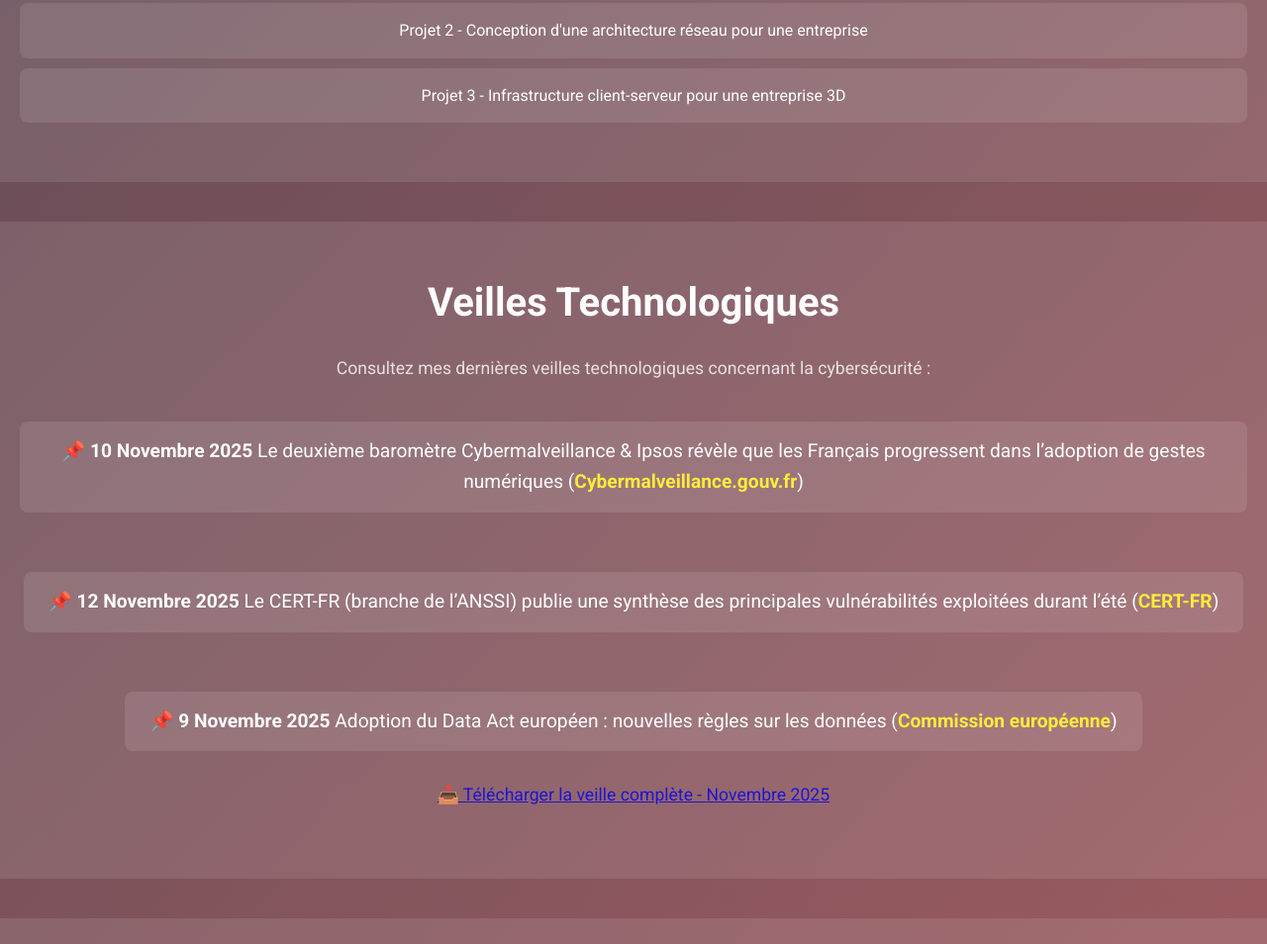
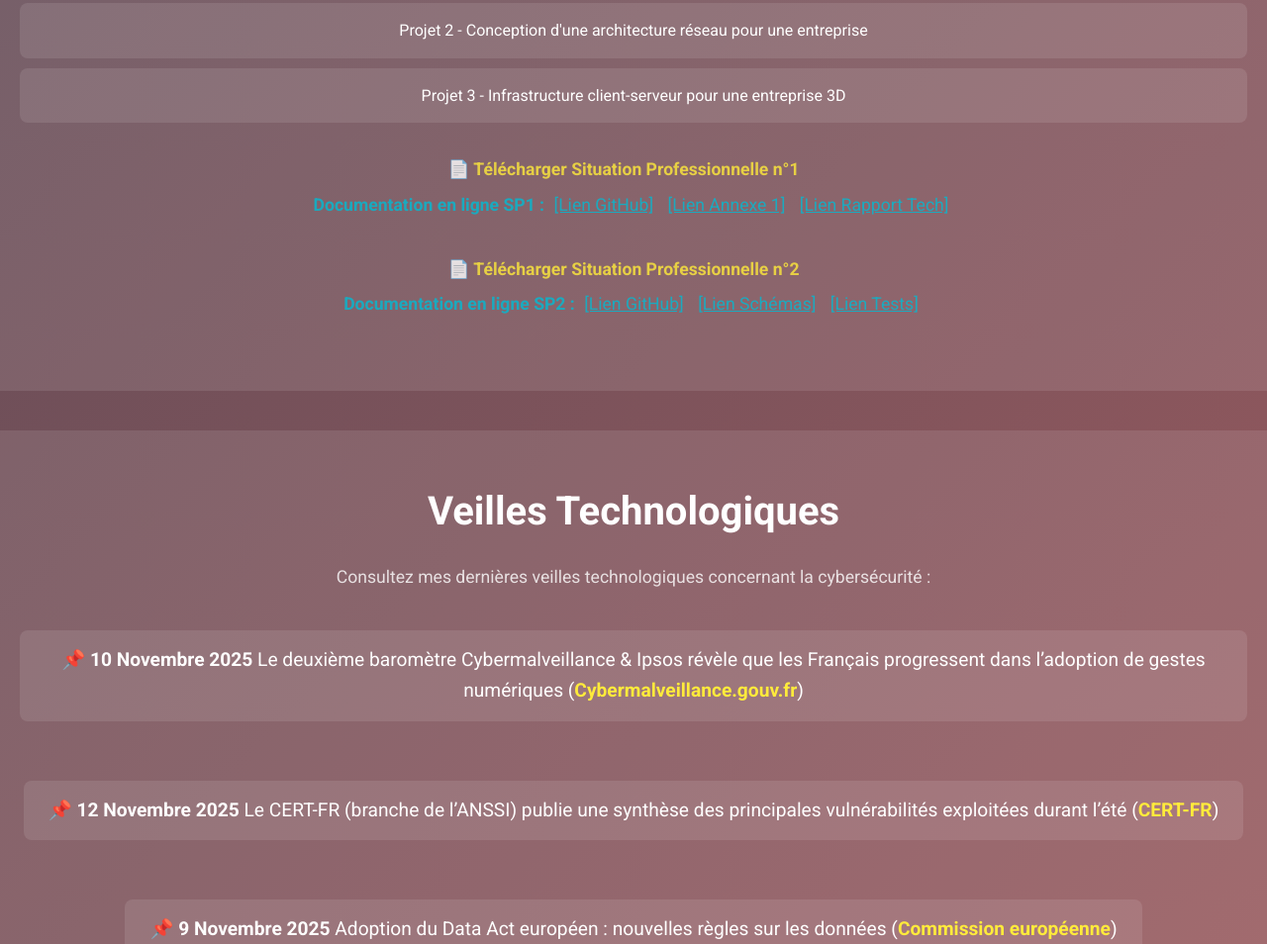
Before and after one commit to Houari746/houariportfolio, a plain HTML site: page e-portfolio/index.html in a window 1280 px wide. Shown: the part 2840-3794 px from the top of the page at 99% size. Drawn offline with Linux system fonts and the light colour scheme.

Commit message:
Update index.html

```diff
--- a/e-portfolio/index.html
+++ b/e-portfolio/index.html
@@ -182,6 +182,28 @@
         <li>Projet 2 - Conception d'une architecture réseau pour une entreprise</li>
         <li>Projet 3 - Infrastructure client-serveur pour une entreprise 3D</li>
     </ul>
+
+    <p style="margin-top: 30px; line-height: 2;">
+        <a href="sp1_houari.pdf" download="Situation_Professionnelle_1_Houari.pdf" style="color: #ffeb3b; font-weight: bold; text-decoration: none; margin-right: 20px;">
+            📄 Télécharger Situation Professionnelle n°1
+        </a>
+        <br>
+        <strong style="color: #00bcd4;">Documentation en ligne SP1 :</strong>
+        <a href="https://github.com/Houari746/SP1-Projet-Code" target="_blank" style="color: #00bcd4; margin: 0 5px;">[Lien GitHub]</a>
+        <a href="https://example.com/sp1-annexe" target="_blank" style="color: #00bcd4; margin: 0 5px;">[Lien Annexe 1]</a>
+        <a href="https://example.com/sp1-rapport" target="_blank" style="color: #00bcd4; margin: 0 5px;">[Lien Rapport Tech]</a>
+    </p>
+
+    <p style="margin-top: 30px; line-height: 2;">
+        <a href="sp2_houari.pdf" download="Situation_Professionnelle_2_Houari.pdf" style="color: #ffeb3b; font-weight: bold; text-decoration: none; margin-right: 20px;">
+            📄 Télécharger Situation Professionnelle n°2
+        </a>
+        <br>
+        <strong style="color: #00bcd4;">Documentation en ligne SP2 :</strong>
+        <a href="https://github.com/Houari746/SP2-Projet-Réseau" target="_blank" style="color: #00bcd4; margin: 0 5px;">[Lien GitHub]</a>
+        <a href="https://example.com/sp2-schema" target="_blank" style="color: #00bcd4; margin: 0 5px;">[Lien Schémas]</a>
+        <a href="https://example.com/sp2-tests" target="_blank" style="color: #00bcd4; margin: 0 5px;">[Lien Tests]</a>
+    </p>
 </section>
 
 <section id="veilles">
```
